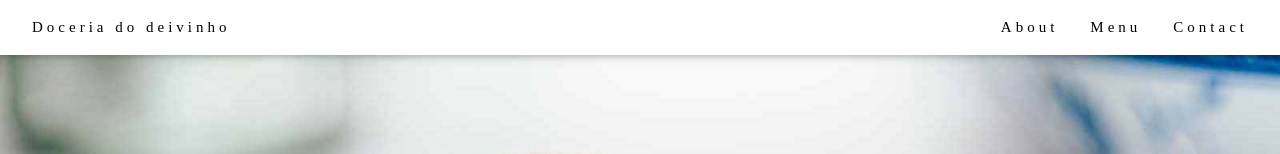
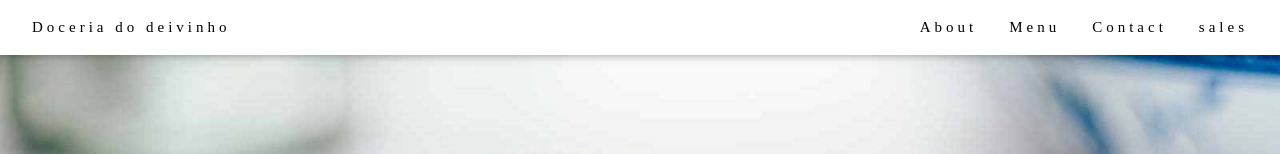
Before and after one commit to deivinho007/projetos, a plain HTML site: page index.html in a window 1280 px wide. Shown: the top 154 px of the page. Drawn offline with nearby package versions, Linux system fonts and the light colour scheme.

Commit message:
atualizar pagina

```diff
--- a/index.html
+++ b/index.html
@@ -24,6 +24,7 @@ h1, h2, h3, h4, h5, h6 {
       <a href="#about" class="w3-bar-item w3-button">About</a>
       <a href="#menu" class="w3-bar-item w3-button">Menu</a>
       <a href="#contact" class="w3-bar-item w3-button">Contact</a>
+      <a href="#Sales" class="w3-bar-item w3-button">sales</a>
     </div>
   </div>
 </div>
```
